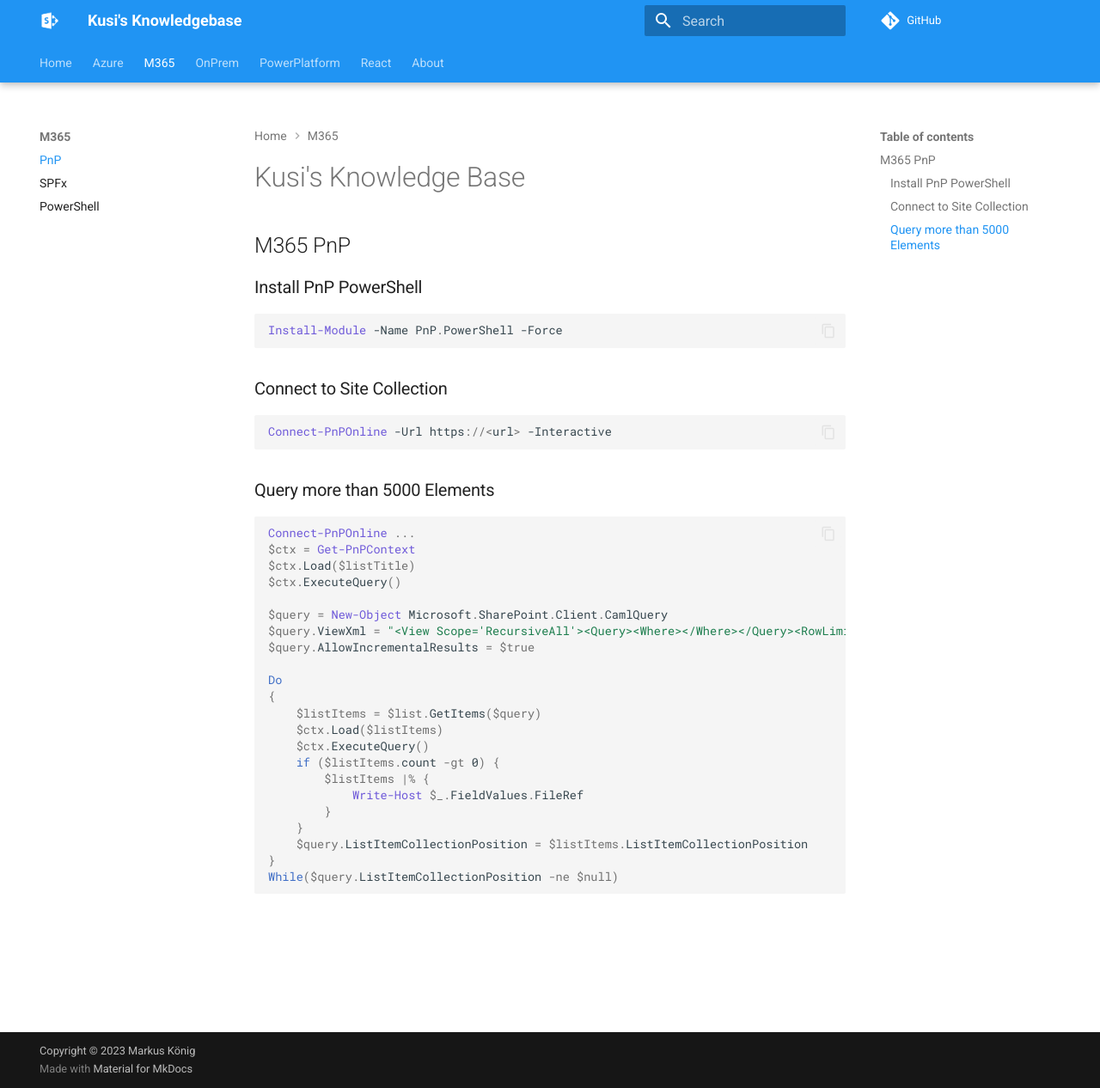
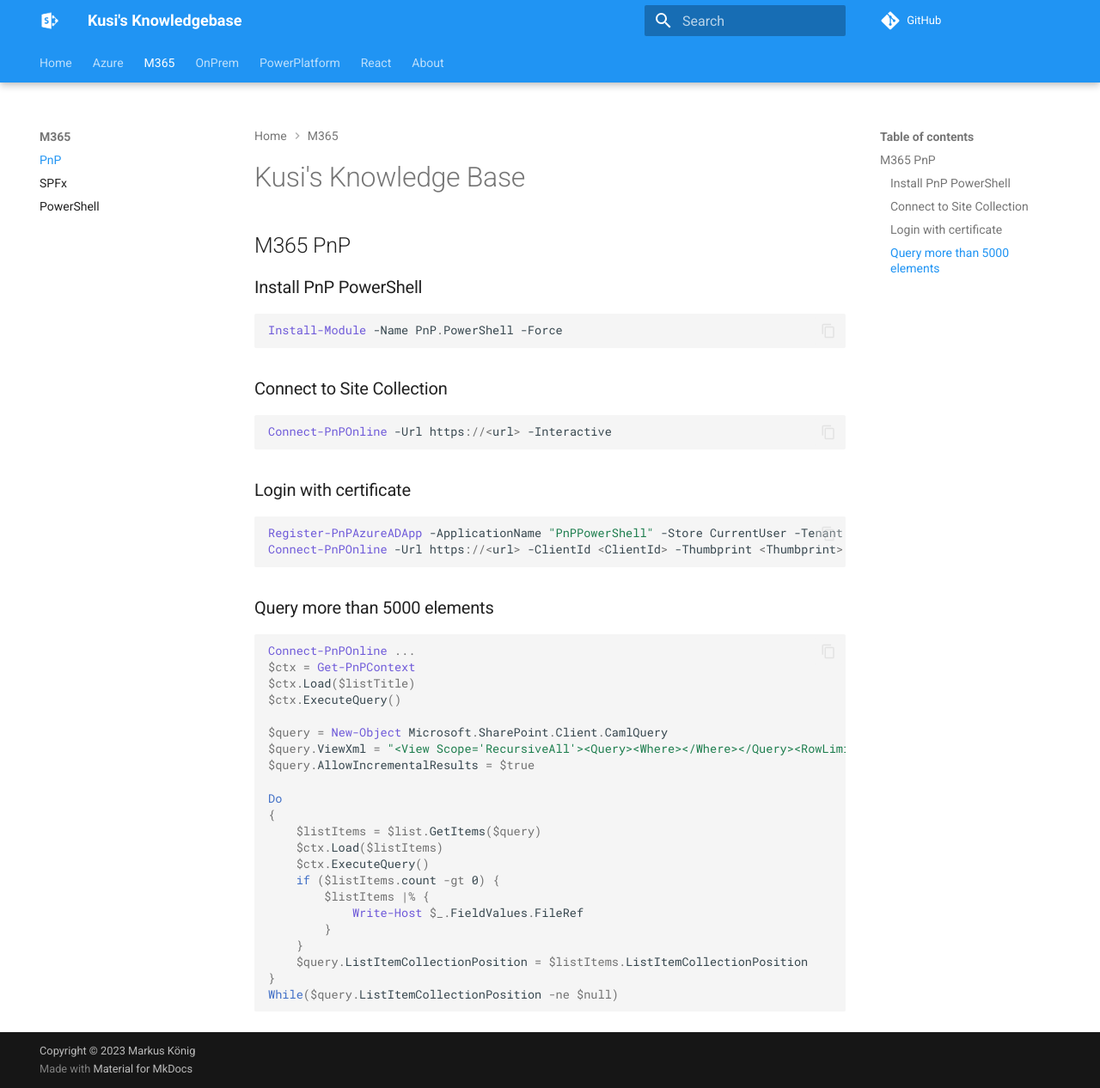
Before and after one commit to Kusi1975/spkb, an MkDocs documentation site: the page built from docs/M365/PnP/index.md, in a window 1280 px wide and 1266 px high. Shown: the whole window at 86% size. Built offline with MkDocs 1.6.1 and Material for MkDocs 9.7.7, drawn with Linux system fonts in a browser that asks for light colours; comment, search, counter and statistics services are not loaded.

Commit message:
PnP with Certification

````diff
--- a/docs/M365/PnP/index.md
+++ b/docs/M365/PnP/index.md
@@ -14,7 +14,15 @@
 Connect-PnPOnline -Url https://<url> -Interactive
 ```
 
-### Query more than 5000 Elements
+### Login with certificate
+
+```powershell
+
+Register-PnPAzureADApp -ApplicationName "PnPPowerShell" -Store CurrentUser -Tenant <Tenant>.onmicrosoft.com -Interactive
+Connect-PnPOnline -Url https://<url> -ClientId <ClientId> -Thumbprint <Thumbprint> -Tenant <Tenant>.onmicrosoft.com
+```
+
+### Query more than 5000 elements
 
 ```powershell
 Connect-PnPOnline ...
````
